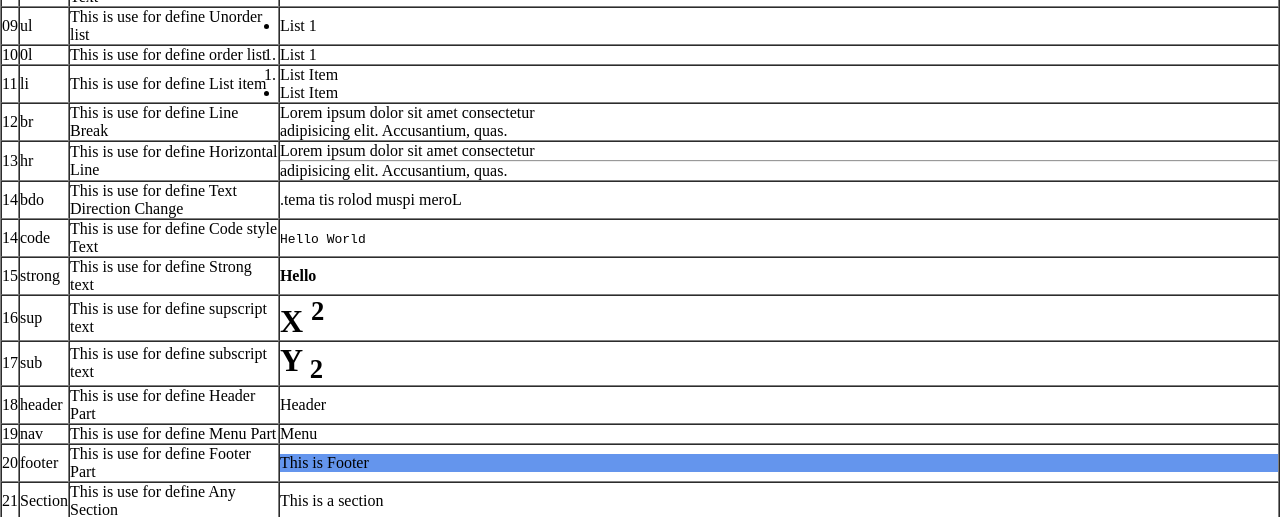
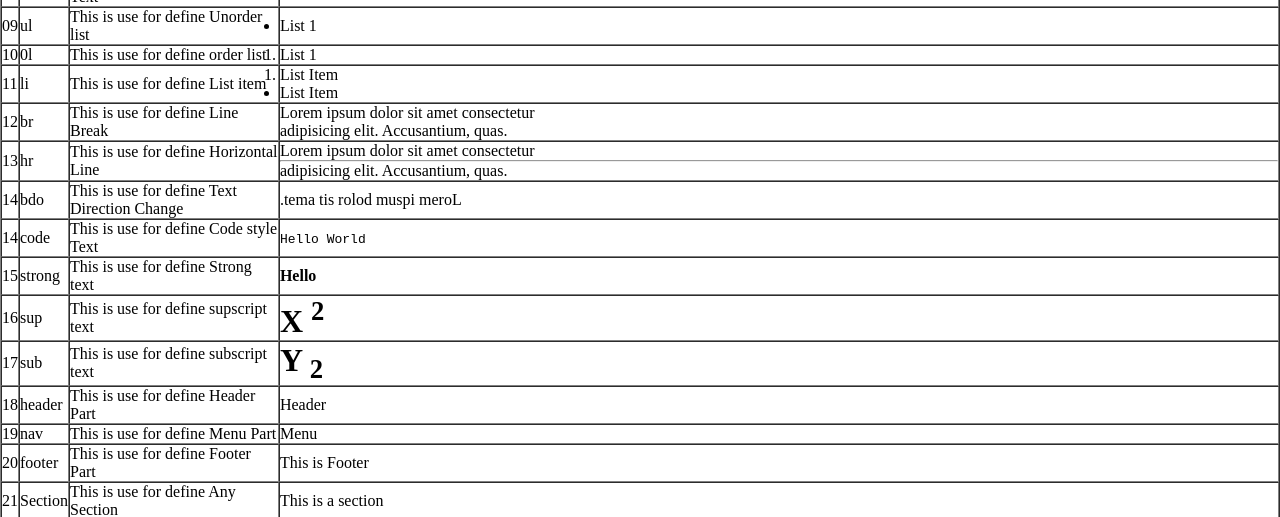
Before and after one commit to Easin24/assignment_1, a plain HTML site: page index.html in a window 1280 px wide. Shown: the part 369-886 px from the top of the page. Drawn offline with Linux system fonts and the light colour scheme.

Commit message:
Update style.css

```diff
--- a/Css/style.css
+++ b/Css/style.css
@@ -101,9 +101,6 @@ background-color: chocolate;
 .right_ads h1{
     color: white;
     text-align: center;
-}
-footer{
-    background-color: cornflowerblue;
 }
 footer h1{
     color: white;
```
